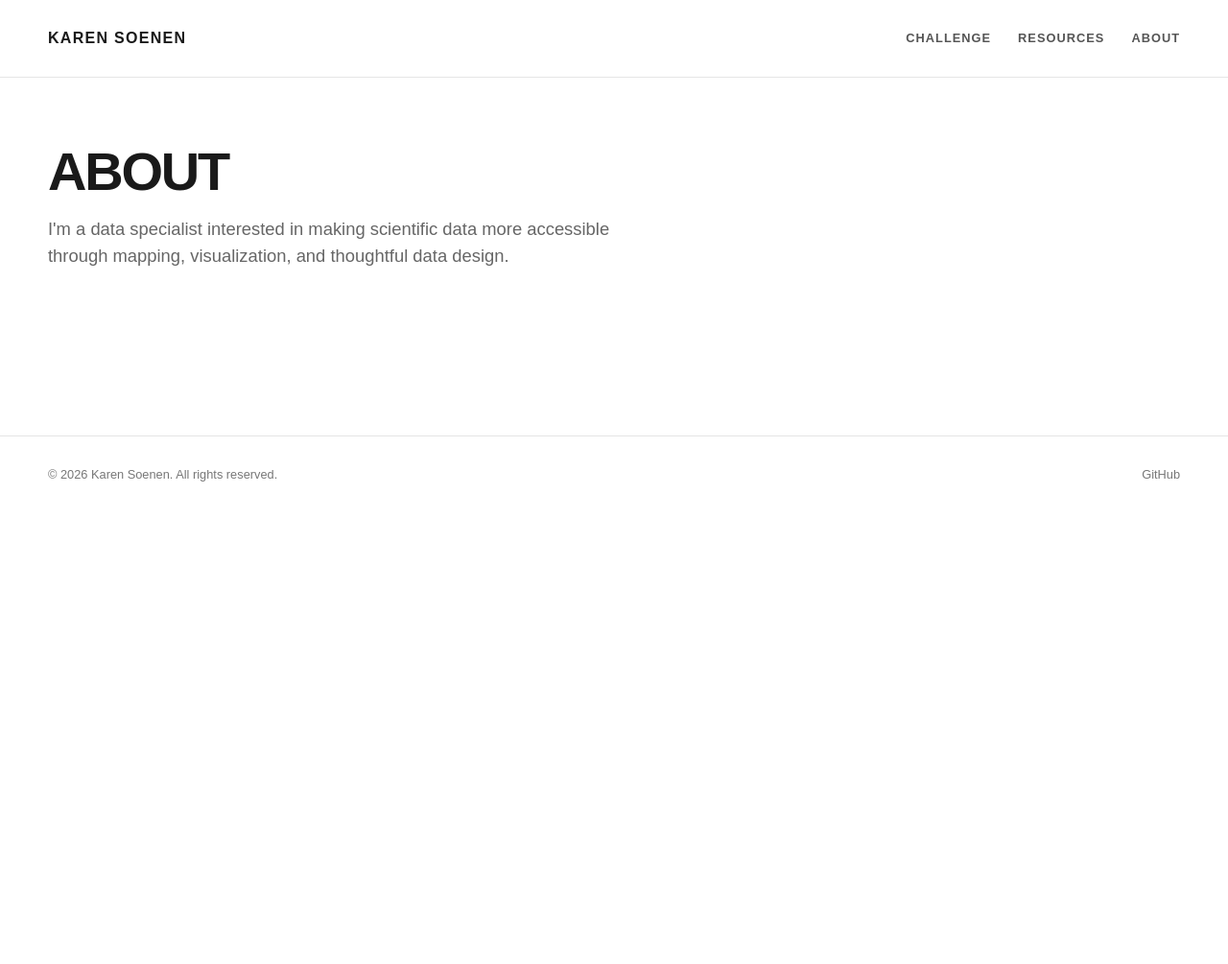
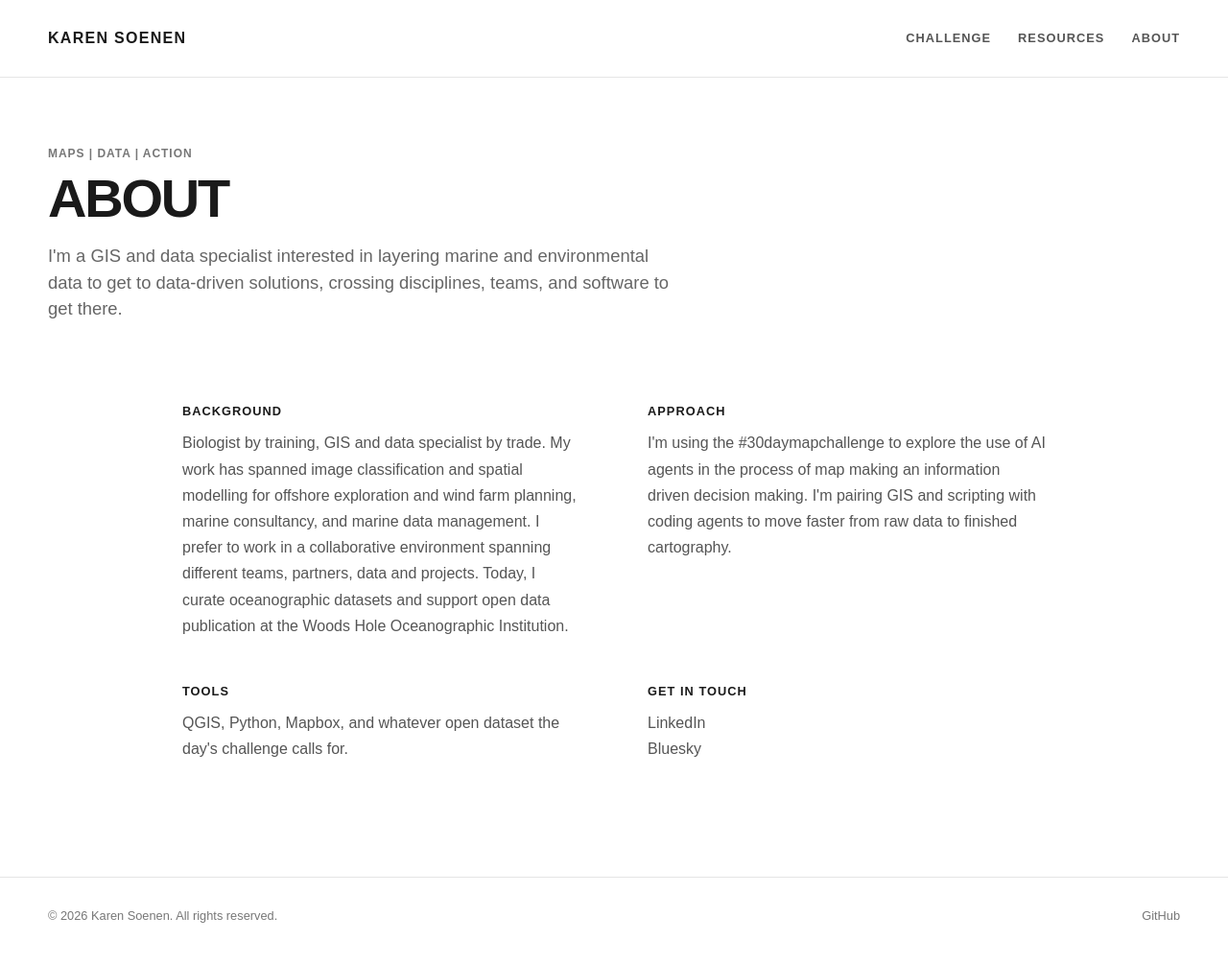
Before and after one commit to k-rns/map-portfolio, a Jekyll site: the page built from about.md, in a window 1280 px wide. Shown: the whole page at 96% size. Built offline with Jekyll 4.4.1, drawn with Linux system fonts in a browser that asks for light colours; before the commit the page ends 900 px from its top, so only the background shows below that.

Commit message:
Update about me page

```diff
--- a/about.md
+++ b/about.md
@@ -6,12 +6,46 @@ permalink: /about/
 
 <div class="page-intro">
 
+  <div class="map-page-day">Maps | Data | Action</div>
+
   <h1>ABOUT</h1>
 
   <p>
-    I'm a data specialist interested in
-    making scientific data more accessible through mapping,
-    visualization, and thoughtful data design.
+  I'm a GIS and data specialist interested in layering marine and environmental data to get to data-driven solutions, crossing disciplines, teams, and software to get there.
   </p>
 
 </div>
+
+<div class="map-page-info">
+  <section>
+    <h2>Background</h2>
+    <p>
+      Biologist by training, GIS and data specialist by trade. My work has spanned
+      image classification and spatial modelling for offshore exploration and wind farm planning, marine consultancy, and marine data management. I prefer to work in a collaborative environment spanning different teams, partners, data and projects. Today, I curate oceanographic datasets and support open data publication at the Woods Hole Oceanographic Institution.
+    </p>
+  </section>
+
+  <section>
+    <h2>Approach</h2>
+    <p>
+      I'm using the #30daymapchallenge to explore the use of AI agents in the process of map making an information driven decision making. I'm pairing GIS and scripting with coding agents to move faster from raw
+      data to finished cartography.
+    </p>
+  </section>
+
+
+  <section>
+    <h2>Tools</h2>
+    <p>
+      QGIS, Python, Mapbox, and whatever open dataset the day's challenge calls for.
+    </p>
+  </section>
+
+  <section>
+    <h2>Get in touch</h2>
+    <p>
+      <a href="https://www.linkedin.com/in/karensoenen/" target="_blank">LinkedIn</a><br>
+      <a href="https://bsky.app/profile/karensoenen.bsky.social" target="_blank">Bluesky</a>
+    </p>
+  </section>
+</div>
```
